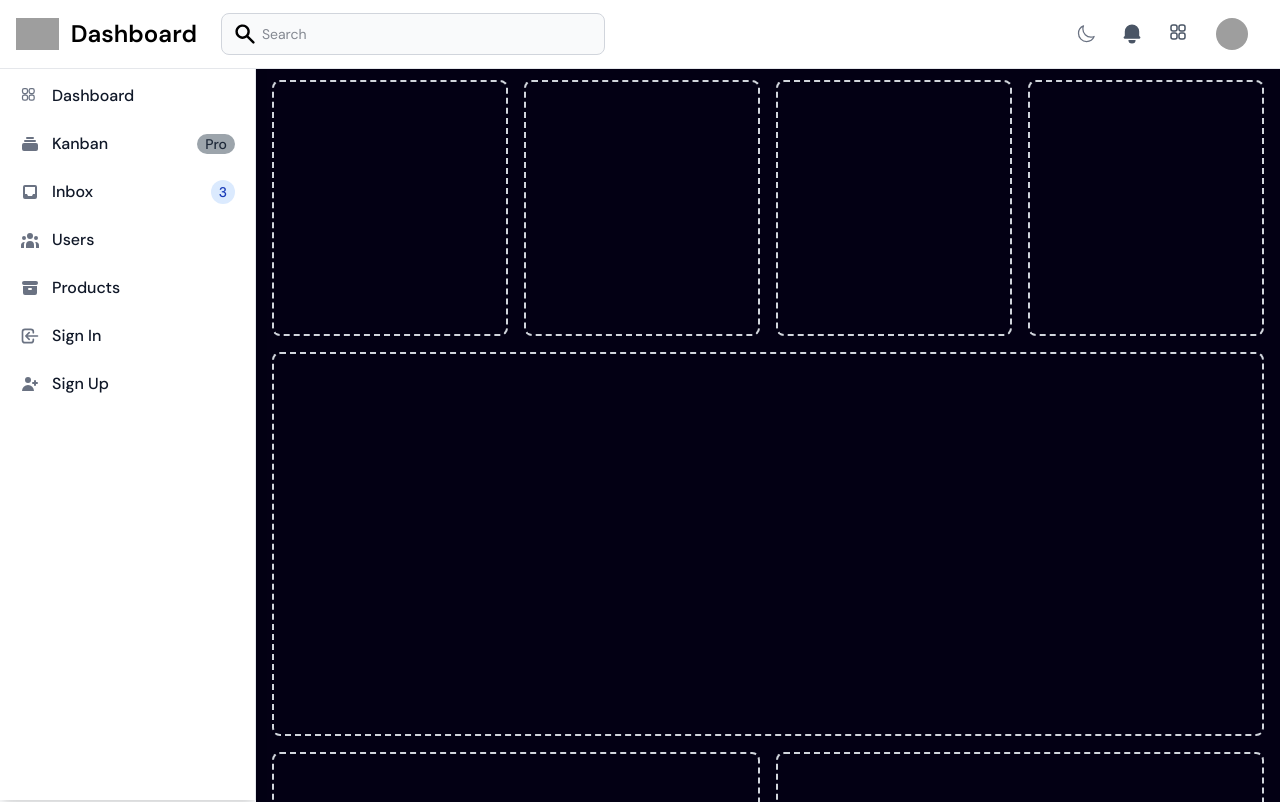
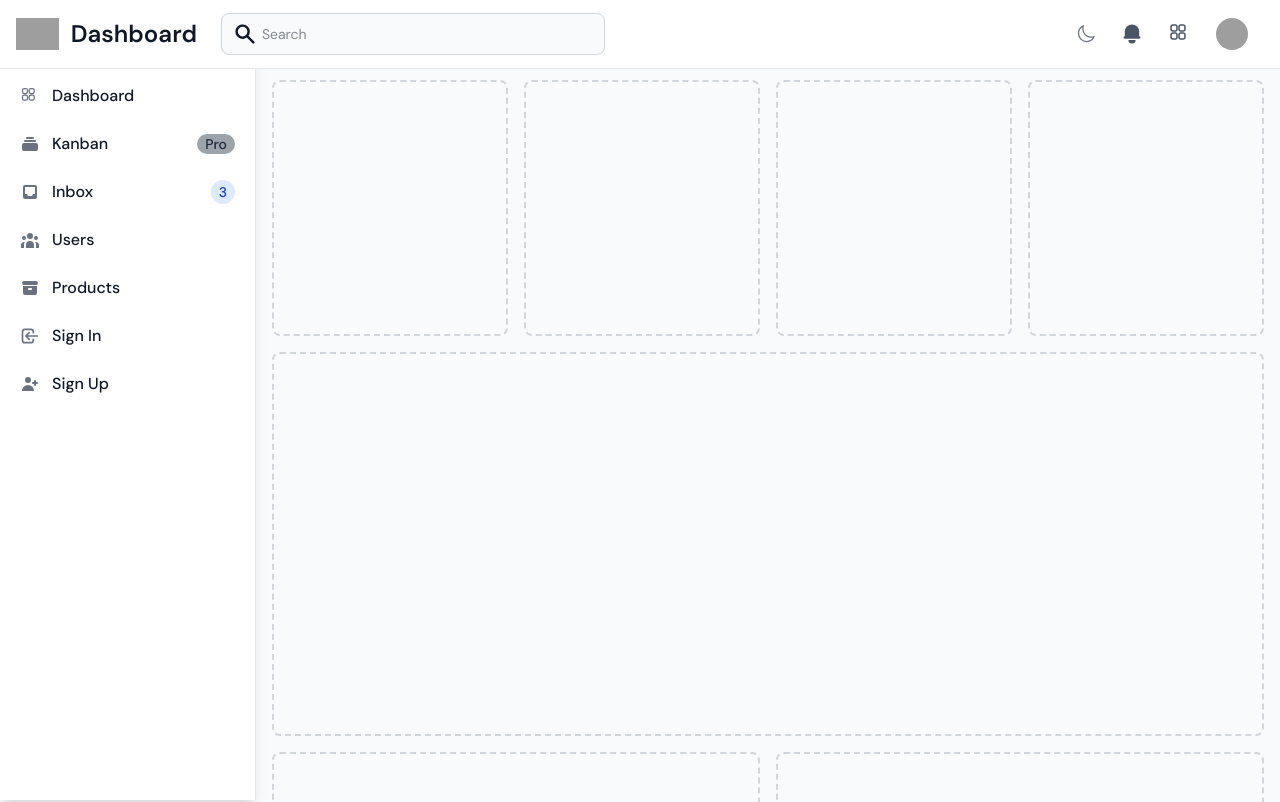
Before and after one commit to deveasyclick/react-dashboard-layout-with-sidebar, a React (Vite) app: page / in a window 1280 px wide. Shown: the top 802 px of the page. Built offline with nearby package versions, Linux system fonts and the light colour scheme; grey boxes are pictures that could not be loaded.

Commit message:
* Set dark variant for tailwind 4

```diff
--- a/src/index.css
+++ b/src/index.css
@@ -2,6 +2,9 @@
 @import url("https://fonts.googleapis.com/css2?family=Bebas+Neue&display=swap");
 
 @import "tailwindcss";
+
+/* Define the dark variant for Tailwind CSS 4 */
+@custom-variant dark (&:where(.dark, .dark *));
 
 @theme {
   --color-primary: #030014;
@@ -24,7 +27,7 @@
   body {
     font-family: "DM Sans", serif;
     font-optical-sizing: auto;
-    background: #030014;
+    @apply bg-gray-50 text-gray-900 dark:bg-gray-900 dark:text-white;
   }
 
   h1 {
@@ -36,7 +39,7 @@
   }
 
   main {
-    @apply min-h-screen relative bg-primary;
+    @apply min-h-screen relative bg-gray-50 dark:bg-gray-900;
   }
 
   header {
```
